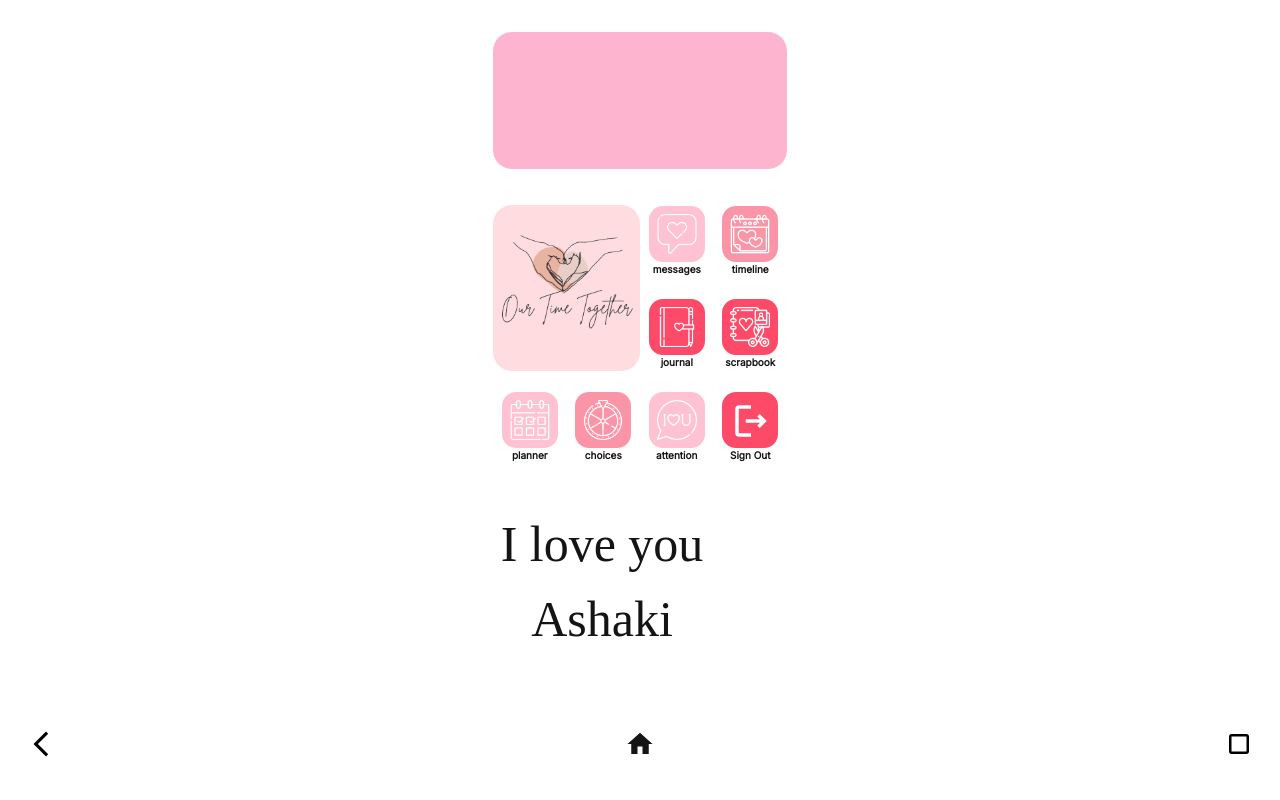
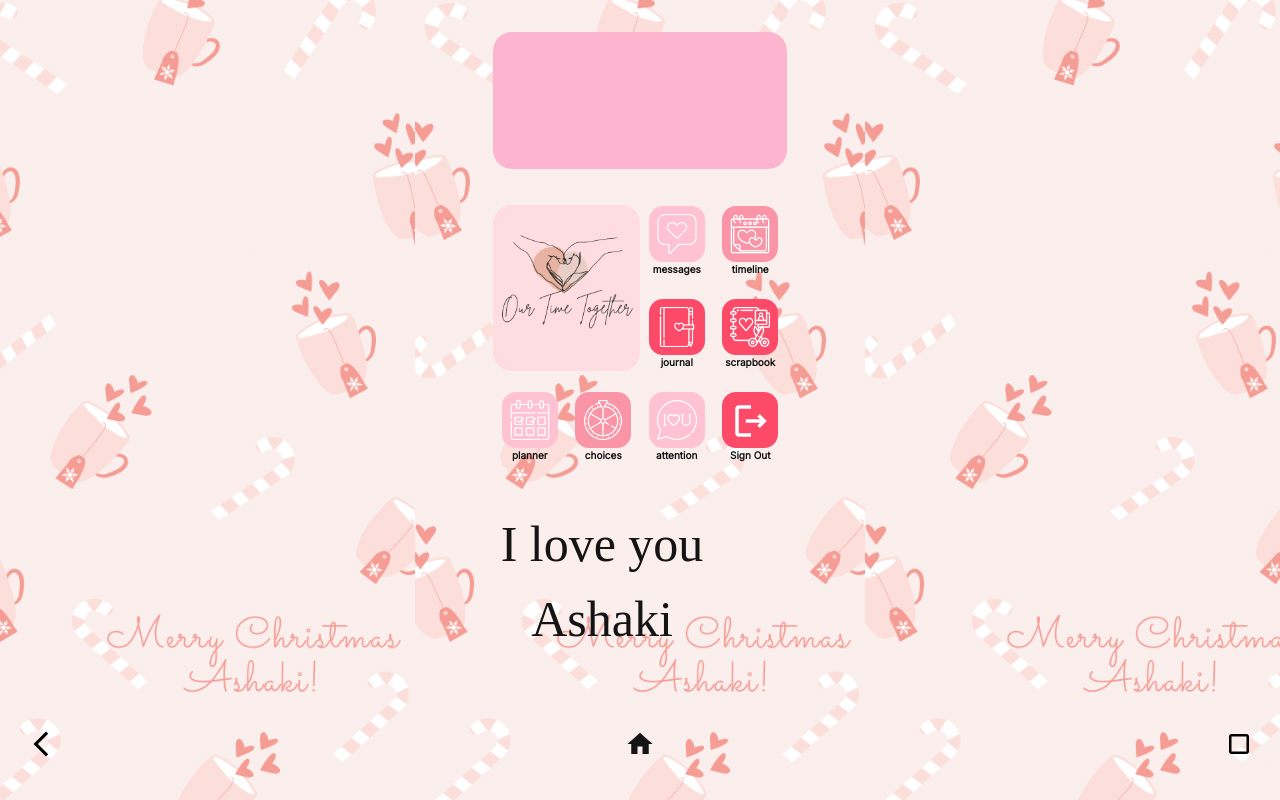
Before and after one commit to nathanieladiah/ott, a React (Vite) app: page /home in a window 1280 px wide. Built offline with nearby package versions, Linux system fonts and the light colour scheme; no server answers; sample sign-in values are in the browser's storage; a web font is replaced by a local one.

Commit message:
Added a holiday theme

```diff
--- a/src/sass/base/_reset.scss
+++ b/src/sass/base/_reset.scss
@@ -75,6 +75,16 @@ body {
   // padding-block: abs.rem(66);
   // padding-block: abs.rem(32);
   // padding-inline: abs.rem(20);
+
+  // background-image: url(../../assets/images/backgrounds/christmas.png);
+  background-image: linear-gradient(
+      rgba(255, 255, 255, 0.45),
+      rgba(255, 255, 255, 0.45)
+    ),
+    url(../assets/images/backgrounds/christmas.png);
+  background-size: contain;
+  background-position: center bottom;
+  // background-repeat: no-repeat;
 }
 
 .content-container {
```
Also changed, not shown: src/assets/images/backgrounds/christmas.png (added).
